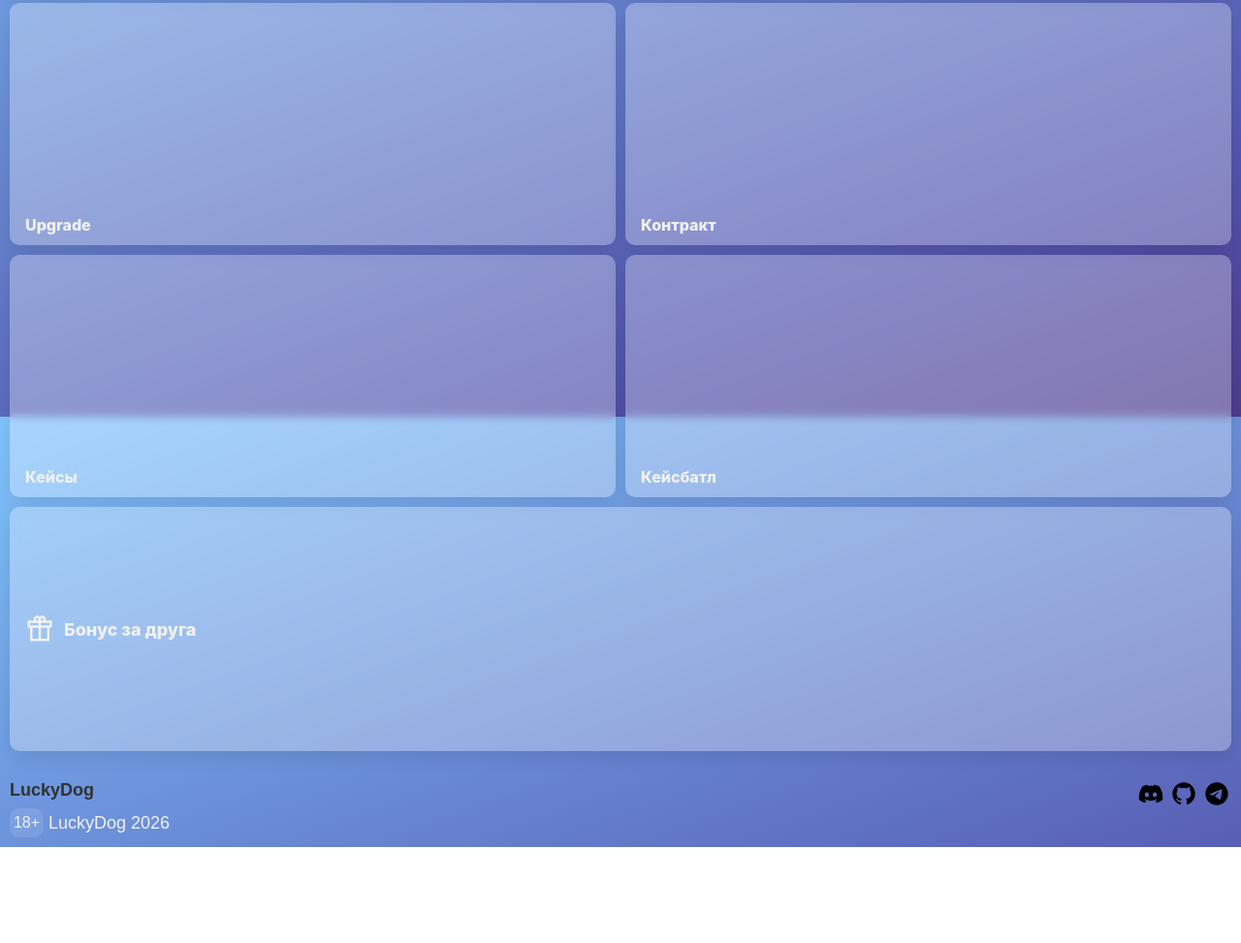
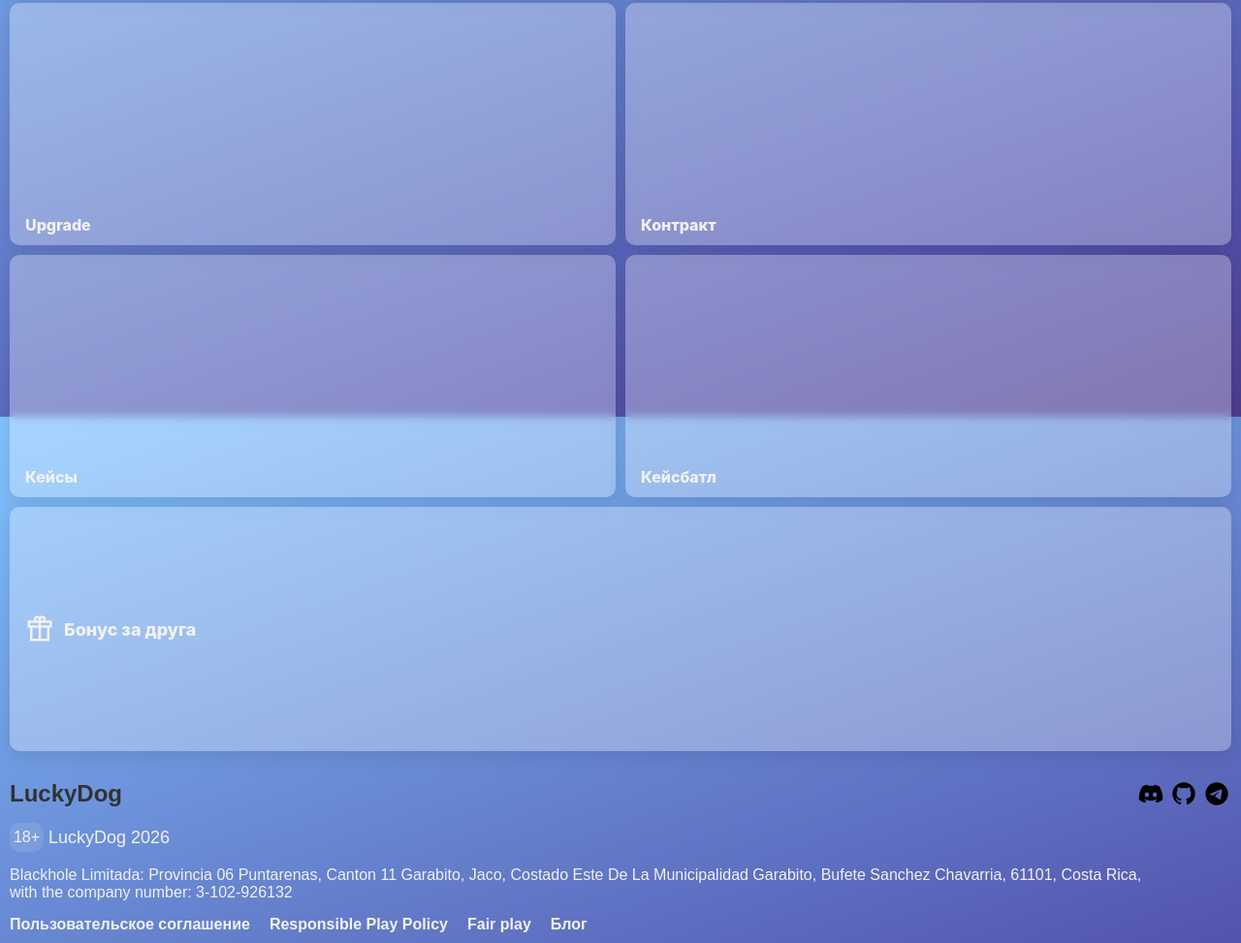
Before and after one commit to shewdown/LuckyDog, a website: page public/index.html in a window 1280 px wide. Shown: the part 370-1343 px from the top of the page at 97% size. Before the commit the page ends 1244 px from the top, so only its background shows below. Drawn offline with Linux system fonts and the light colour scheme.

Commit message:
main-page-update-visual

```diff
--- a/public/base_style.css
+++ b/public/base_style.css
@@ -90,7 +90,7 @@ nav {
 .logo {
     color: #323232;
     font-weight: 800;
-    font-size: 18px;
+    font-size: 24px;
 }
 
 .balance {
@@ -192,7 +192,14 @@ footer .icons {
     gap: 5px;
 }
 
+footer .icons img {
+    width: 29px;
+    height: 29px;
+    object-fit: contain;
+}
+
 footer .copyright-block {
+    margin-top: 15px;
     display: flex;
     align-items: center;
     gap: 5px;
@@ -207,3 +214,20 @@ footer .copyright-block .age-badge {
     justify-content: center;
     align-items: center;
 }
+
+footer .adress {
+    margin-top: 15px;
+    width: 95%;
+}
+
+footer .user-agreement {
+    margin-top: 15px;
+    display: flex;
+    gap: 5px 20px;
+    flex-wrap: wrap;
+}
+
+footer .user-agreement a {
+    color: #f1f1f1;
+    font-weight: 600;
+}
--- a/public/index.html
+++ b/public/index.html
@@ -73,6 +73,18 @@
             <div class="age-badge">18+</div>
             <h2>LuckyDog 2026</h2>
         </div>
+        <div class="adress">
+            Blackhole Limitada: Provincia 06 Puntarenas, Canton 11 Garabito,
+            Jaco, Costado Este De La Municipalidad Garabito, Bufete Sanchez
+            Chavarria, 61101, Costa Rica, with the company number: 3-102-926132
+        </div>
+
+        <div class="user-agreement">
+            <a href="#">Пользовательское соглашение</a>
+            <a href="#">Responsible Play Policy</a>
+            <a href="#">Fair play</a>
+            <a href="#"> Блог</a>
+        </div>
     </footer>
 
     <script src="script.js"></script>
```
